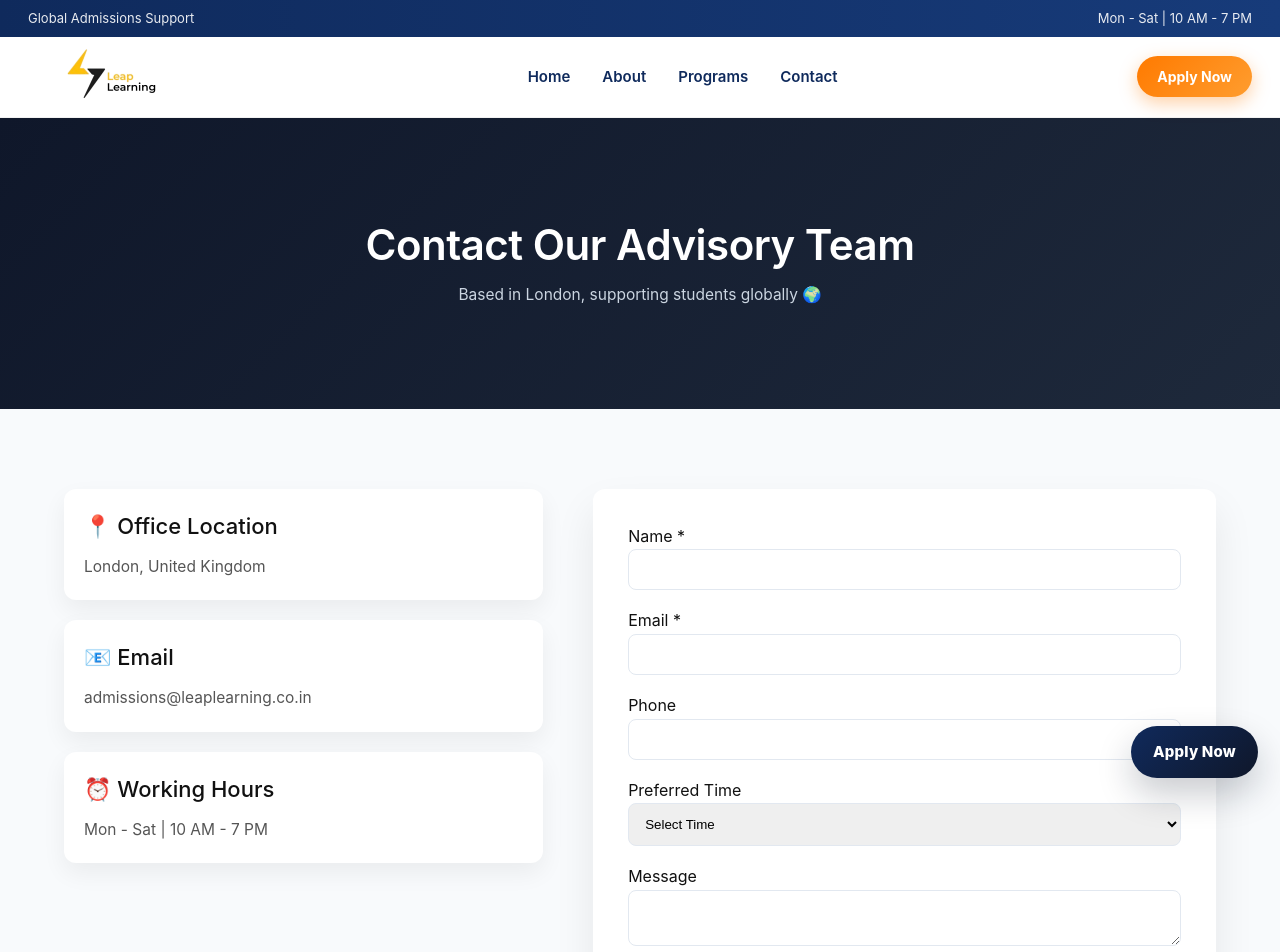
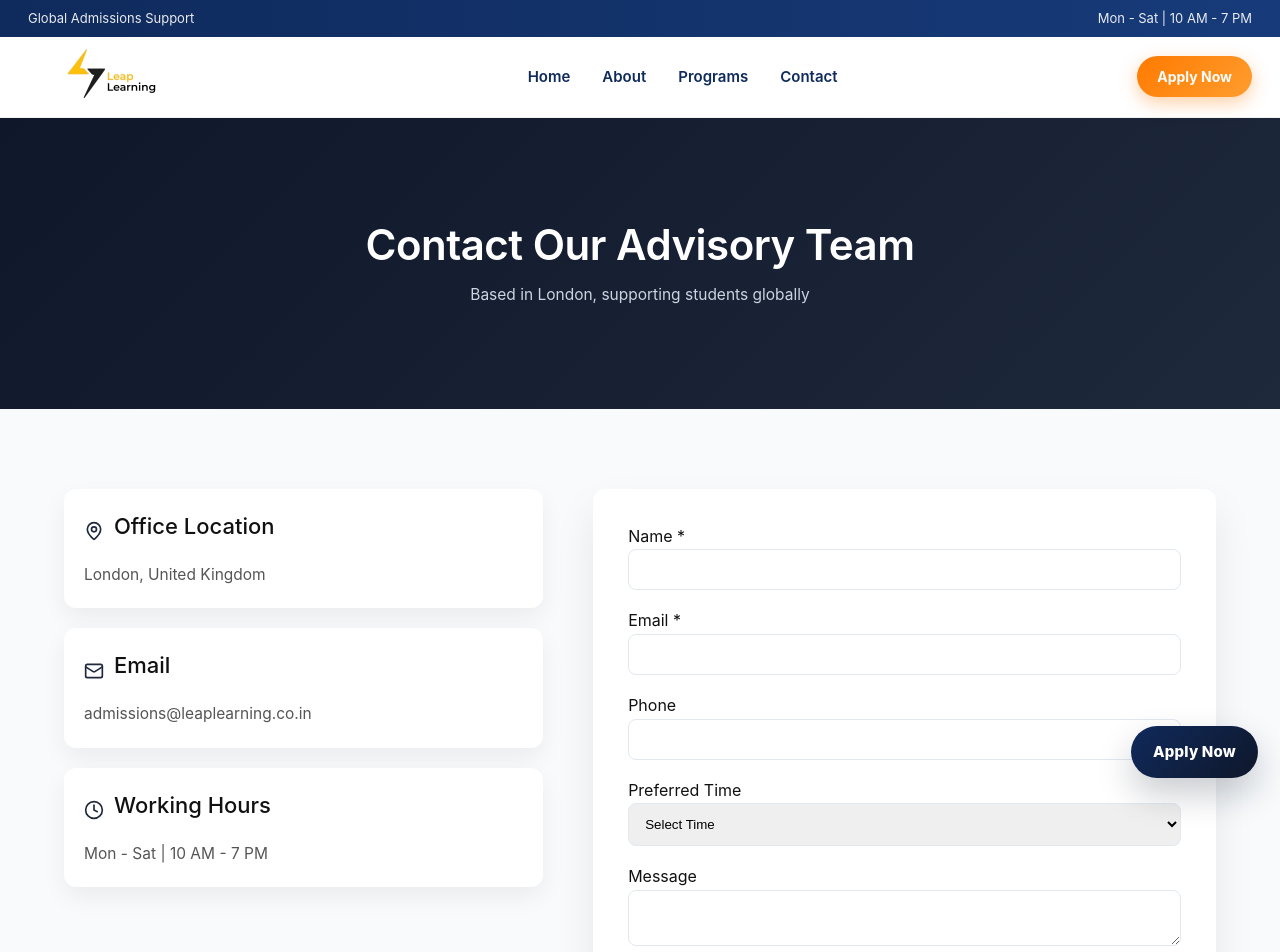
Before and after one commit to thefahadsameer/leaplearning, a React (Create React App) app in the folder leep-learning/: page /contact in a window 1280 px wide. Shown: the top 952 px of the page. Built offline with nearby package versions, Linux system fonts and the light colour scheme.

Commit message:
UI/UX fixed of contact page again

```diff
--- a/leep-learning/src/pages/Contact.jsx
+++ b/leep-learning/src/pages/Contact.jsx
@@ -1,5 +1,6 @@
 import { useState } from "react";
 import "../styles/Contact.css";
+import { MapPin, Mail, Clock } from "lucide-react";
 
 function Contact() {
   const [formData, setFormData] = useState({
@@ -54,7 +55,7 @@ function Contact() {
       {/* HERO */}
       <section className="contact-hero">
         <h1>Contact Our Advisory Team</h1>
-        <p>Based in London, supporting students globally 🌍</p>
+        <p>Based in London, supporting students globally</p>
       </section>
 
       {/* MAIN */}
@@ -65,23 +66,32 @@ function Contact() {
           <div className="contact-left">
 
             <div className="contact-card">
-              <h3>📍 Office Location</h3>
+              <div className="icon-title">
+                <MapPin size={20} />
+                <h3>Office Location</h3>
+              </div>
               <p>London, United Kingdom</p>
             </div>
 
             <div className="contact-card">
-              <h3>📧 Email</h3>
+              <div className="icon-title">
+                <Mail size={20} />
+                <h3>Email</h3>
+              </div>
               <p>admissions@leaplearning.co.in</p>
             </div>
 
             <div className="contact-card">
-              <h3>⏰ Working Hours</h3>
+              <div className="icon-title">
+                <Clock size={20} />
+                <h3>Working Hours</h3>
+              </div>
               <p>Mon - Sat | 10 AM - 7 PM</p>
             </div>
 
           </div>
 
-          {/* RIGHT FORM */}
+          {/* FORM */}
           <div className="contact-form-wrapper">
             <form className="contact-form" onSubmit={handleSubmit}>
 
@@ -128,8 +138,8 @@ function Contact() {
       {/* MAP */}
       <section className="map-section">
         <iframe
-          title="map"
-          src="https://maps.google.com/maps?q=london&t=&z=13&ie=UTF8&iwloc=&output=embed"
+          title="London Office"
+          src="https://maps.google.com/maps?q=10%20Winterslow%20Rd,%20SW9%207RS,%20London&t=&z=15&ie=UTF8&iwloc=&output=embed"
           width="100%"
           height="400"
           style={{ border: 0 }}
--- a/leep-learning/src/styles/Contact.css
+++ b/leep-learning/src/styles/Contact.css
@@ -103,3 +103,14 @@
     grid-template-columns: 1fr;
   }
 }
+
+.icon-title {
+  display: flex;
+  align-items: center;
+  gap: 10px;
+  margin-bottom: 8px;
+}
+
+.icon-title svg {
+  color: #1e293b;
+}
```
